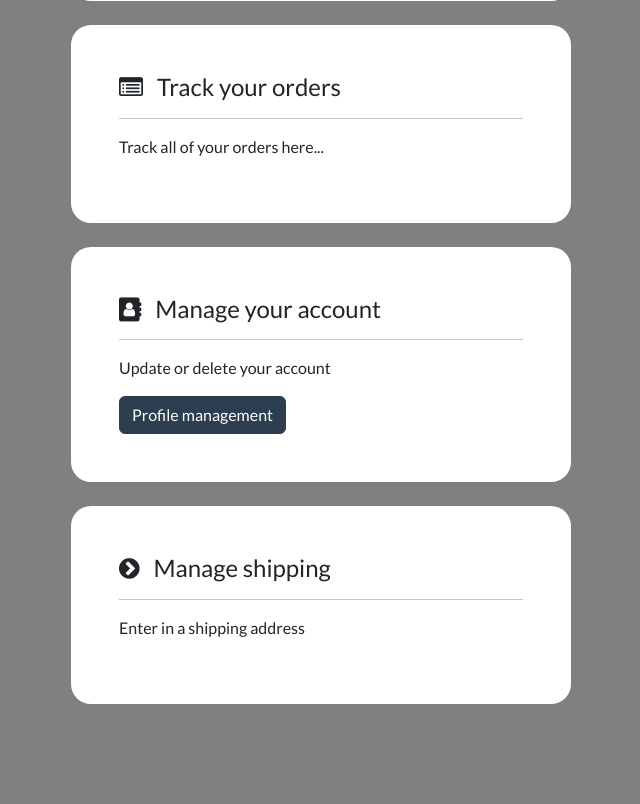
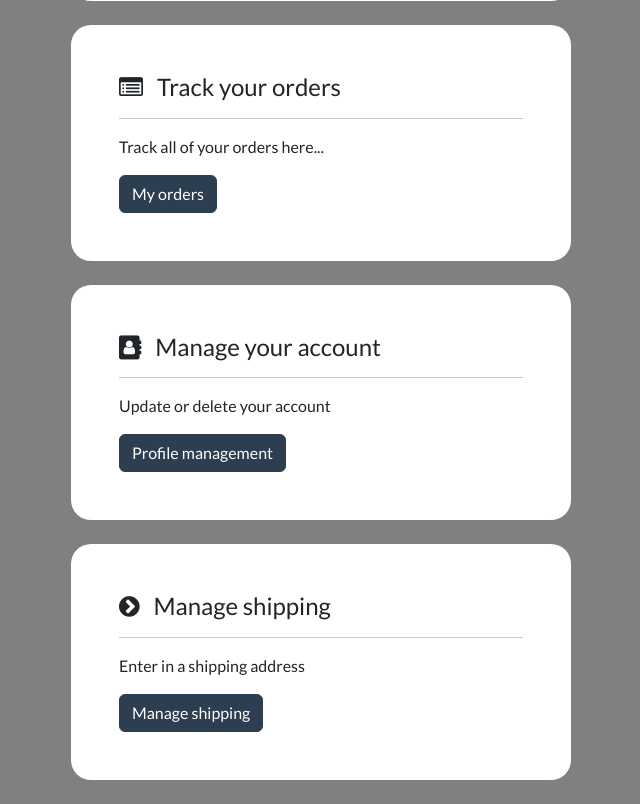
Before and after one commit to tantd2203/PythonWebApplication, a Django app: template ecommerce/account/templates/account/dashboard.html in a window 1280 px wide. Shown: the part 365-1169 px from the top of the page, without its empty margins (319-959 px from the left). Before the commit the page ends 1069 px from the top, so only its background shows below. Run offline with Django 4.2, Linux system fonts and the light colour scheme; the template is opened without the code that fills it, so the values that code supplies are empty; some libraries are stand-ins or nearby versions.

Commit message:
project python

```diff
--- a/ecommerce/account/templates/account/dashboard.html
+++ b/ecommerce/account/templates/account/dashboard.html
@@ -52,7 +52,7 @@
 
         <p> Track all of your orders here... </p>
 
-        {% comment %} <a class="btn btn-primary navbar-btn text-white" type="button"  href="{% url 'track-orders' %}"> My orders </a> {% endcomment %}
+        <a class="btn btn-primary navbar-btn text-white" type="button"  href="{% url 'track-orders' %}"> My orders </a>
 
     </div>
 
@@ -87,7 +87,7 @@
         <p> Enter in a shipping address </p>
 
 
-        {% comment %} <a class="btn btn-primary navbar-btn text-white" type="button"  href="{% url 'manage-shipping' %}"> Manage shipping </a> {% endcomment %}
+        <a class="btn btn-primary navbar-btn text-white" type="button"  href="{% url 'manage-shipping' %}"> Manage shipping </a>
 
     </div>
 
```
Also changed, not shown: ecommerce/db.sqlite3.
